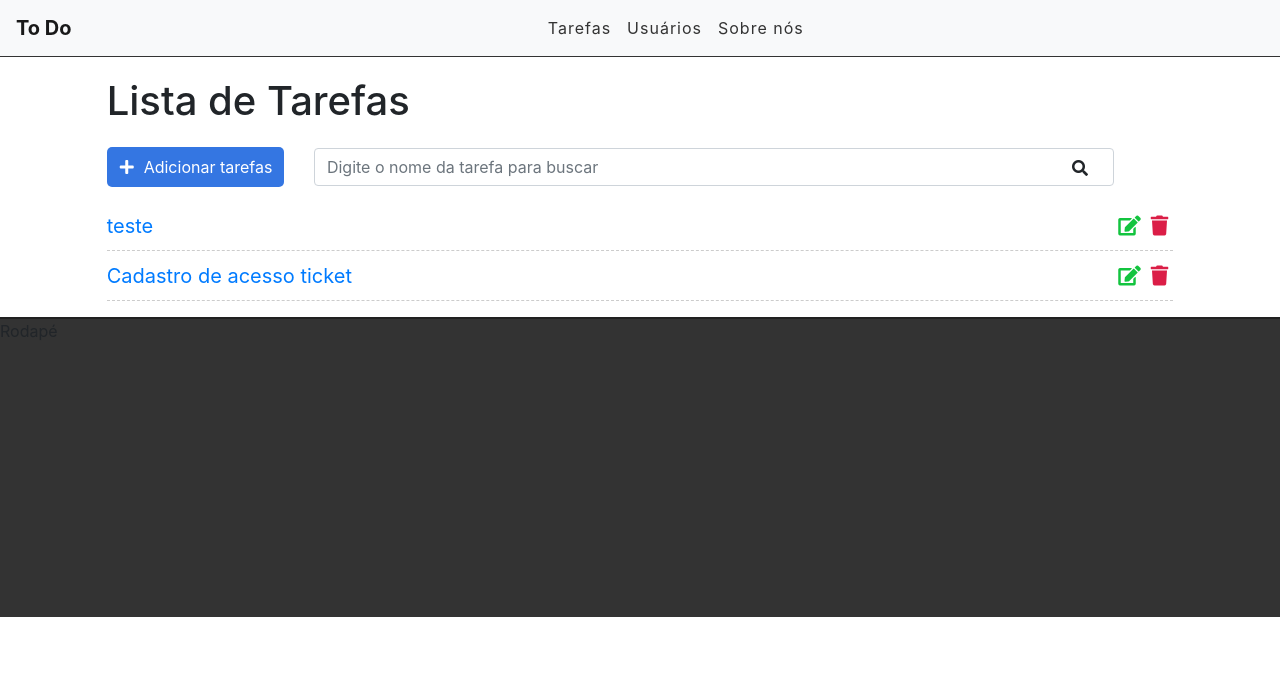
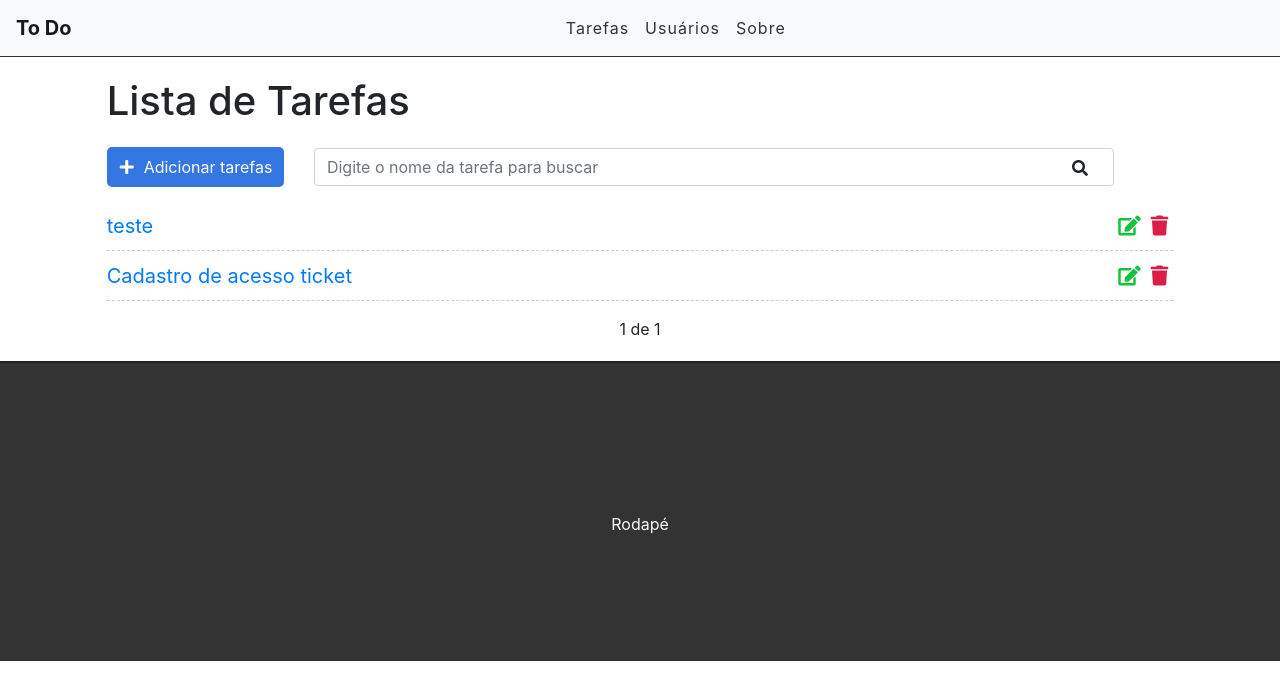
Before and after one commit to cwta01/ToDo, a Django app: page / in a window 1280 px wide. Shown: the top 700 px of the page. Run offline with Django 3.2, Linux system fonts and the light colour scheme; data comes from the database, SQL or seed files in the repository; both versions use the stored data as it was after the commit; some libraries are stand-ins or nearby versions.

Commit message:
aula 12 e 13

```diff
--- a/todo/tasks/static/css/styles.css
+++ b/todo/tasks/static/css/styles.css
@@ -104,3 +104,30 @@
     top: 50%;
     position: relative;
 }
+
+/*Messages */
+
+ul.messages {
+        padding: 0;
+}
+
+ul.messages li {
+    list-style: none;
+}
+
+/* Paginação */
+
+.pagination {
+    margin-bottom: 20px;
+}
+
+.step-links {
+    position: relative;
+    margin-left: auto;
+    margin-right: auto;
+}
+
+.step-links .current {
+    margin-left: 5px;
+    margin-right: 5px;
+}
--- a/todo/tasks/static/js/scripts.js
+++ b/todo/tasks/static/js/scripts.js
@@ -1 +1,17 @@
-console.log('funcionou !');
+$(document).ready(function() {
+
+   var deleteBtn = $('.delete-btn');
+
+   $(deleteBtn).on('click', function(e) {
+
+        e.preventDefault();
+
+        var delLink = $(this).attr('href');
+        var result = confirm('Quer deletar esta tarefa?');
+
+        if(result){
+            window.location.href = delLink;
+        }
+   });
+
+});
--- a/todo/tasks/templates/base.html
+++ b/todo/tasks/templates/base.html
@@ -28,20 +28,19 @@
                             <a class="nav-link" href="#">Usuários</a>
                         </li>
                         <li class="nav-item">
-                            <a class="nav-link" href="#">Sobre nós</a>
+                            <a class="nav-link" href="#">Sobre</a>
                         </li>
-
                     </ul>
                 </div>
             </nav>
         {% block content %}
         {% endblock %}
         <footer>
-            Rodapé
+            <p>Rodapé</p>
         </footer>
 
     </div>
-
+    <script src="https://code.jquery.com/jquery-3.4.0.min.js"></script>
     <script src="https://stackpath.bootstrapcdn.com/bootstrap/4.3.1/js/bootstrap.bundle.min.js" integrity="sha384-xrRywqdh3PHs8keKZN+8zzc5TX0GRTLCcmivcbNJWm2rs5C8PRhcEn3czEjhAO9o" crossorigin="anonymous"></script>
     <script src="{% static 'js/scripts.js' %}"></script>
 
--- a/todo/tasks/templates/tasks/list.html
+++ b/todo/tasks/templates/tasks/list.html
@@ -14,16 +14,37 @@
         <input class="form-control" type="text" id="search" name="search" placeholder="Digite o nome da tarefa para buscar">
         <i class="fas fa-search"></i>
     </div>
+    {% if messages %}
+        <ul class="messages">
+            {% for message in messages %}
+                <li {% if message.tags %} class="alert alert-{{message.tags}}" {% endif %}>{{ message }}</li>
+            {% endfor %}
+        </ul>
+    {% endif %}
     <ul class="task-list">
         {% for task in tasks %}
         <li class="task-item">
             <span><a href="/task/{{task.id}}">{{task.title}}</a></span>
-            <span><i class="fas fa-trash"></i></span>
+            <a href="delete/{{task.id}}" class="delete-btn"><span><i class="fas fa-trash"></i></span></a>
             <a href="edit/{{task.id}}"><span><i class="fas fa-edit"></i></span></a>
         </li>
         {% endfor %}
-</li>
     </ul>
+    <div class="pagination">
+        <span class="step-links">
+            {% if tasks.has_previous %}
+                <a href="?page={{ tasks.previous_page_number }}"><i class="fas fa-arrow-left"></i></a>
+            {% endif %}
+
+            <span class="current">
+                {{ tasks.number }} de {{ tasks.paginator.num_pages }}
+            </span>
+
+            {% if tasks.has_next %}
+                <a href="?page={{ tasks.next_page_number }}"><i class="fas fa-arrow-right"></i></a>
+            {% endif %}
+        </span>
+    </div>
 </div>
 
 {% endblock %}
--- a/todo/tasks/urls.py
+++ b/todo/tasks/urls.py
@@ -6,5 +6,6 @@
     path('task/<int:id>', views.taskView, name="task-view"),
     path('newtask/', views.newTask, name="new-task"),
     path('edit/<int:id>', views.editTask, name="edit-task"),
+    path('delete/<int:id>', views.deleteTask, name="delete-task"),
     path('yourname/<str:name>',views.yourName,name='your-name'),
 ]
--- a/todo/tasks/views.py
+++ b/todo/tasks/views.py
@@ -1,11 +1,20 @@
 from django.shortcuts import render, get_object_or_404, redirect
+from django.core.paginator import Paginator
 from django.http import HttpResponse
 from .forms import TaskForm
+from django.contrib import messages
 
 from .models import Task
 
 def taskList(request):
-    tasks = Task.objects.all().order_by('-created_at')
+    tasks_list = Task.objects.all().order_by('-created_at')
+
+    paginator = Paginator(tasks_list, 3)
+
+    page = request.GET.get('page')
+
+    tasks = paginator.get_page(page)
+
     return render(request,'tasks/list.html',{'tasks': tasks})
 
 def taskView(request, id):
@@ -41,6 +50,14 @@
     else:
         return render(request, 'tasks/edittask.html', {'form': form, 'task': task})
 
+def deleteTask(request, id):
+     task = get_object_or_404(Task, pk=id)
+     task.delete()
+
+     messages.info(request, 'Tarefa deletada com sucesso.')
+
+     return redirect('/')
+
 def helloWorld(request):
     return HttpResponse('Hello World!')
 
```
Also changed, not shown: todo/db.sqlite3.
